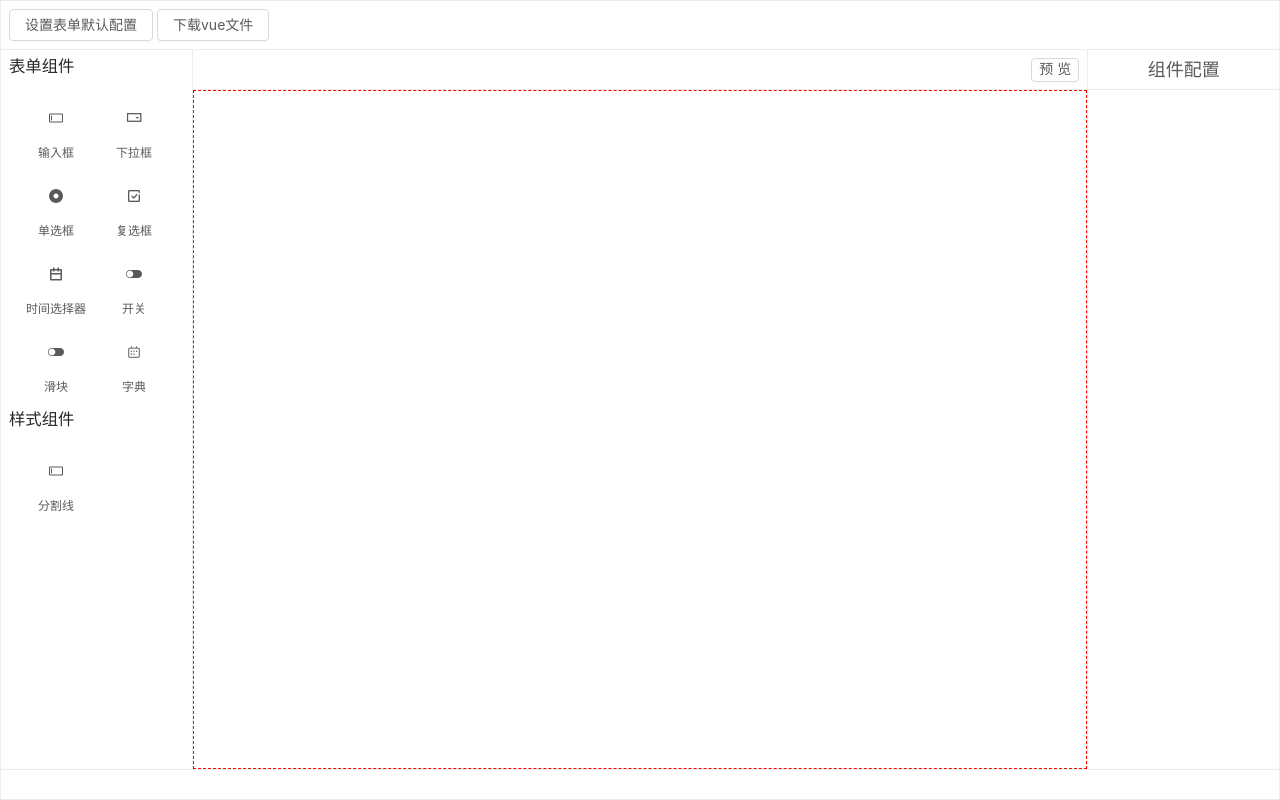
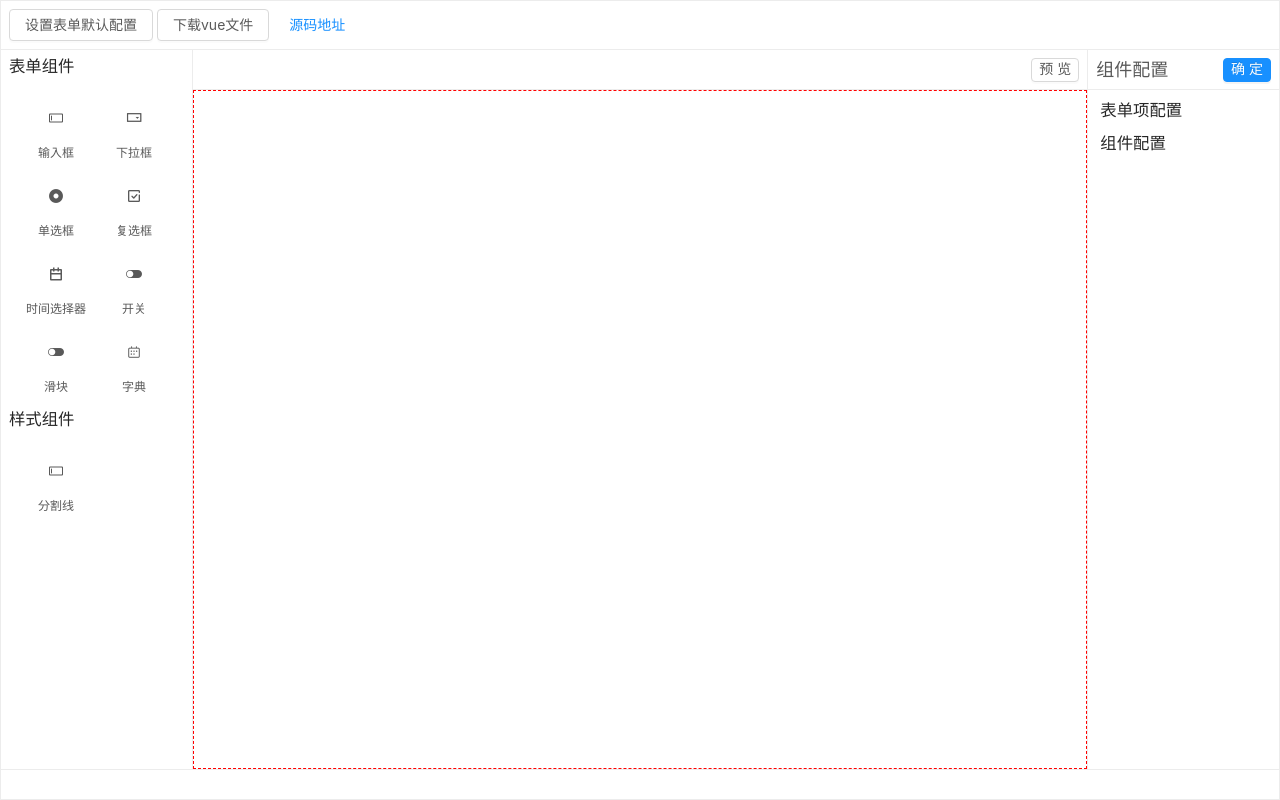
Before and after one commit to q969210177/formDesigners, a Vue app: page / in a window 1280 px wide. Built offline with nearby package versions, Linux system fonts and the light colour scheme.

Commit message:
完善一些 就要失去一些  来修bug

```diff
--- a/zformDesigners/compoents/componentsConfig.vue
+++ b/zformDesigners/compoents/componentsConfig.vue
@@ -1,10 +1,13 @@
 <template>
   <div class="componentsConfig">
-    <header class="header">组件配置{{ ruleItemType }}</header>
-    <main class="main" v-show="activeValue">
+    <header class="header">
+      组件配置
+      <a-button type="primary" size="small" @click="handleChangeModel">确定</a-button>
+    </header>
+    <main class="main">
       <div class="form_config">
         <h3>表单项配置</h3>
-        <ZFormCreate @valueChange="handleChangeModel" v-model="formModel" :formConfig="formRuleConfig" :rule="formRule">
+        <ZFormCreate v-model="formModel" :formConfig="formRuleConfig" :rule="formRule">
         </ZFormCreate>
       </div>
       <div class="components_config">
@@ -12,21 +15,25 @@
         <div class="independent_dom_class" v-if="['select', 'checkbox', 'radio'].includes(ruleItemType)">
           <span>配置数据:</span>
           <div class="width-70">
-            <setSelectOption @handleSubmitOptions="handleChangeModel" v-model="setSelectModel"></setSelectOption>
+            <setSelectOption v-model="setSelectModel"></setSelectOption>
           </div>
         </div>
         <!-- <div class="independent_dom_class" v-if="['input'].includes(ruleItemType)">
           <span>设置验证规则:</span>
           <div class="width-50"></div>
         </div>-->
-        <ZFormCreate @valueChange="handleChangeModel" v-model="compoentsModel" :formConfig="formRuleConfig"
-          :rule="compoentsRule">
+        <ZFormCreate v-model="compoentsModel" :formConfig="formRuleConfig" :rule="compoentsRule">
           <template slot="allowClear">
             111
           </template>
         </ZFormCreate>
       </div>
     </main>
+    <!-- <footer>
+      <div>
+
+      </div>
+    </footer> -->
   </div>
 </template>
 <script>
@@ -57,8 +64,9 @@ export default {
   watch: {},
   computed: {
     compoentsRule() {
-      if (this.activeValue) {
-        const { ruleItem } = getRuleItem(this.rule, this.activeValue)
+      const value = getRuleItem(this.rule, this.activeValue)
+      if (this.activeValue && value) {
+        const { ruleItem } = value
         const props = ruleItem.props
         const propsKey = Object.keys(props)
         const compoentsRules = [
@@ -232,9 +240,22 @@ export default {
       return []
     },
     formRule() {
-      if (this.activeValue) {
-        const { ruleItem } = getRuleItem(this.rule, this.activeValue)
+      const value = getRuleItem(this.rule, this.activeValue)
+      if (this.activeValue && value) {
+        const { ruleItem } = value
         const formRules = [
+          {
+            type: 'input',
+            label: 'fileId',
+            fileId: 'fileId',
+            value: ruleItem.fileId,
+            props: {
+              disabled: ruleItem.itemType === "style"
+            },
+            span: 24,
+            attrArr: ["form", "style"],
+
+          },
           {
             type: 'input',
             label: 'label',
@@ -257,15 +278,7 @@ export default {
 
             span: 24
           },
-          {
-            type: 'input',
-            label: 'fileId',
-            fileId: 'fileId',
-            value: '',
-            span: 24,
-            attrArr: ["form"],
 
-          },
           {
             type: 'slider',
             label: '长度',
@@ -324,15 +337,13 @@ export default {
   mounted() { },
   methods: {
     init() {
-      if (this.activeValue) {
-        const { ruleItem } = getRuleItem(this.rule, this.activeValue)
+      const value = getRuleItem(this.rule, this.activeValue)
+      if (this.activeValue && value) {
+        const { ruleItem } = value
         if (['select', 'checkbox', 'radio'].includes(this.ruleItemType)) {
           this.setSelectModel = ruleItem.options
         }
       }
-    },
-    handleTest() {
-      console.log(111, "11")
     },
     //change事件 用来改变外部的参数设置
     handleChangeModel() {
@@ -359,7 +370,7 @@ export default {
       if (['select', 'checkbox', 'radio'].includes(this.ruleItemType)) {
         newRuleItem.options = this.setSelectModel
       }
-      this.$emit('handleChangeConfig', newRuleItem)
+      this.$emit('handleChangeConfig', newRuleItem, this.activeValue)
     }
   }
 }
@@ -377,7 +388,8 @@ export default {
     font-weight: 500;
     font-size: 18px;
     border-bottom: 1px solid #ececec;
-    @include flex-row-c-c;
+    padding: 0 8px;
+    @include flex-row-sb-c;
   }
 
   .main {
--- a/zformDesigners/compoents/componentsMenu.vue
+++ b/zformDesigners/compoents/componentsMenu.vue
@@ -5,7 +5,8 @@
         <div v-for="(v, k) in defaultMenuArr" :key="k">
           <h3>{{ v.name }}</h3>
           <div class="menu_box" :key="k + v.name">
-            <div draggable @dragstart="($event) => handleDragStart($event, item)" class="menu_box_item"
+            <div draggable @dragstart="($event) => handleDragStart($event, item)"
+              @dragend="($event) => handleDragEnd($event, item)" class="menu_box_item"
               v-for="(item, index) in v.menuArr" :key="index + item.name">
               <div class="menu_box_item_square">
                 <span :class="['iconfont', item.icon]"></span>
@@ -28,13 +29,24 @@ export default {
     }
   },
   methods: {
-    //拖动的抓取事件
+    //拖动的抓取事件 开始事件
     handleDragStart($event, defaultMenuArrItem) {
       // defaultMenuArrItem.data.fileId = setCompoentId()
       $event.dataTransfer.setData(
         'text/plain',
         JSON.stringify(defaultMenuArrItem.data)
       )
+    },
+    //拖拽抓取的释放事件
+    handleDragEnd($event, defaultMenuArrItem) {
+      const dom = document.getElementsByClassName("item_hover")
+      const length = dom.length
+      if (length) {
+        for (let index = 0; index < length; index++) {
+          const element = dom[index];
+          element.classList.remove("item_hover")
+        }
+      }
     }
   }
 }
--- a/zformDesigners/style/zformDemo.scss
+++ b/zformDesigners/style/zformDemo.scss
@@ -6,9 +6,8 @@
     height: 10px;
   }
   .item_hover {
-    height: 30px;
+    height: 20px;
+    margin: 8px 0;
     background: #2e73ff;
-    &:hover {
-    }
   }
 }
--- a/zformDesigners/zformDesigners.vue
+++ b/zformDesigners/zformDesigners.vue
@@ -4,18 +4,20 @@
       <slot name="header"></slot>
       <a-button @click="handleSetFormConfigClick">设置表单默认配置</a-button>
       <a-button @click="handleLookVueCode">下载vue文件</a-button>
+      <a-button type="link"> <a href="https://gitee.com/zuzu5201314/form-designers">源码地址</a></a-button>
+
     </header>
     <div class="main">
       <div class="left_menu_box">
         <componentsMenu></componentsMenu>
       </div>
-      <div class="main_content" @drop="handleDropEvent" @dragover="handleDragoverEvent">
+      <div class="main_content" @drop="handleDropEvent" @dragover="handleDragoverEvent" @dragend="handleTest">
         <div class="main_content_operating">
           <a-button size="small" @click="handleOpenForm">预览</a-button>
           <!-- <a-button size="small">清空{{ruleItemType}}</a-button> -->
         </div>
         <div class="main_content_form">
-          <zformDemo style="background: #fff;padding:4px" v-model="userInfoModel"
+          <zformDemo ref="zformDemo" style="background: #fff;padding:4px" v-model="userInfoModel"
             @handleZformDemoItemDownClick="handleZformDemoItemDownClick"
             @handleZformDemoItemUpClick="handleZformDemoItemUpClick"
             @handleZformDemoCopyClick="handleZformDemoCopyClick" @handleZformDemoDelClick="handleZformDemoDelClick"
@@ -24,8 +26,8 @@
         </div>
       </div>
       <div class="right_rule_config">
-        <componentsConfig :key="componentsKey" @handleChangeConfig="handleChangeConfig" :activeValue.sync="activeValue"
-          :rule="userInfoRule" :ruleItemType="ruleItemType"></componentsConfig>
+        <componentsConfig @handleChangeConfig="handleChangeConfig" :activeValue="activeValue" :rule="userInfoRule"
+          :ruleItemType="ruleItemType"></componentsConfig>
       </div>
     </div>
     <footer></footer>
@@ -73,7 +75,6 @@ export default {
       formModel: {
         show: false
       },
-      componentsKey: 0,
       userInfoModel: {},
       formConfig: defaultFormConfig,
       userInfoRule: [],
@@ -81,11 +82,7 @@ export default {
       ruleItemType: ''
     }
   },
-  watch: {
-    activeValue() {
-      this.componentsKey++
-    }
-  },
+
   mounted() {
     const userInfoRule = localStorage.getItem('rule')
     if (userInfoRule) {
@@ -127,7 +124,7 @@ export default {
       if (fileId) {
         // const { index } = getRuleItem(this.userInfoRule, fileId)
         this.userInfoRule.splice(index, 1)
-        // this.clickActive = null
+        this.clickActive = undefined
         this.storageRule()
       }
     },
@@ -154,41 +151,36 @@ export default {
         data.fileId = setCompoentId()
         this.userInfoRule.push(data)
         this.storageRule()
-      } else {
+        return
+      }
       // console.dir(toElement, 'className');
       // console.clear()
       const value = getRuleItem(this.userInfoRule, classList[0])
       if (value) {
-          // console.dir(toElement, 'toElement');
         classList.remove("item_hover")
-          // toElement.style.height = '30px'
         const { ruleItem, index } = value
         $event.dataTransfer.dropEffect = 'move'
         const data = JSON.parse($event.dataTransfer.getData('text/plain'))
         data.fileId = setCompoentId()
         this.userInfoRule.splice(index + 1, 0, data)
         this.storageRule()
+        return
       }
-      }
-      // $event.dataTransfer.dropEffect = 'move'
-      // const data = JSON.parse($event.dataTransfer.getData('text/plain'))
-      // data.fileId = setCompoentId()
-      // this.userInfoRule.push(data)
-      //
-      // this.userInfoModel.updateRule()
+
     },
     //   //拖拽中的事件
     handleDragoverEvent($event) {
       $event.preventDefault()
       const { toElement, dataTransfer } = $event
       const { classList } = toElement
-      classList.remove("item_hover")
       const value = getRuleItem(this.userInfoRule, classList[0])
       if (value) {
         classList.add("item_hover")
-
       }
-      console.clear()
+    },
+    //
+    handleTest($e) {
+      console.log($e, "111");
     },
     //设置表单config的弹窗确定事件
     handleDefaultformConfigSubmitClick(newFormConfig) {
@@ -197,19 +189,27 @@ export default {
       setDefaultFormConfig(newFormConfig)
     },
     //当表单的配置项发生修改的时候 newFormConfig
-    handleChangeConfig(newFormConfig) {
-      const { ruleItem, index } = getRuleItem(
+    handleChangeConfig(newFormConfig, fileId) {
+      const value = getRuleItem(
         this.userInfoRule,
-        this.activeValue
+        fileId
       )
+      if (value) {
+        const { ruleItem, index } = value
+        // if (ruleItem.fileId === newFormConfig.fileId) {
+        //   delete newFormConfig.fileId
+        // }
         for (const key in newFormConfig) {
           if (Object.hasOwnProperty.call(newFormConfig, key)) {
             const element = newFormConfig[key]
             ruleItem[key] = element
           }
         }
+        // Object.assign(newFormConfig, ruleItem)
         this.userInfoRule.splice(index, 1, ruleItem)
         this.storageRule()
+      }
+
     },
     //打开预览的弹窗
     handleOpenForm() {
--- a/zformcreate/zFormCreate.jsx
+++ b/zformcreate/zFormCreate.jsx
@@ -125,8 +125,9 @@ export default {
         form: this.returnFormItem,
         style: this.returnStyleItem,
       };
+      console.log(type, "type");
       if (returnObj[type]) {
-        returnObj[type](h, ruleItem);
+        return returnObj[type](h, ruleItem);
       }
       return this.returnFormItem(h, ruleItem);
     },
```
Lines whose indentation alone changed are shown as unchanged.
